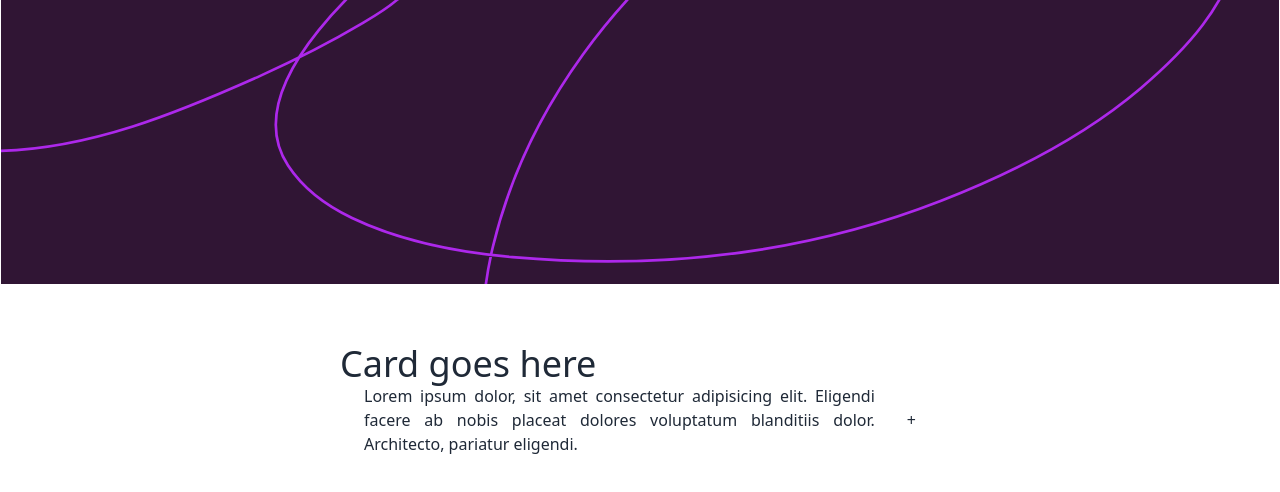
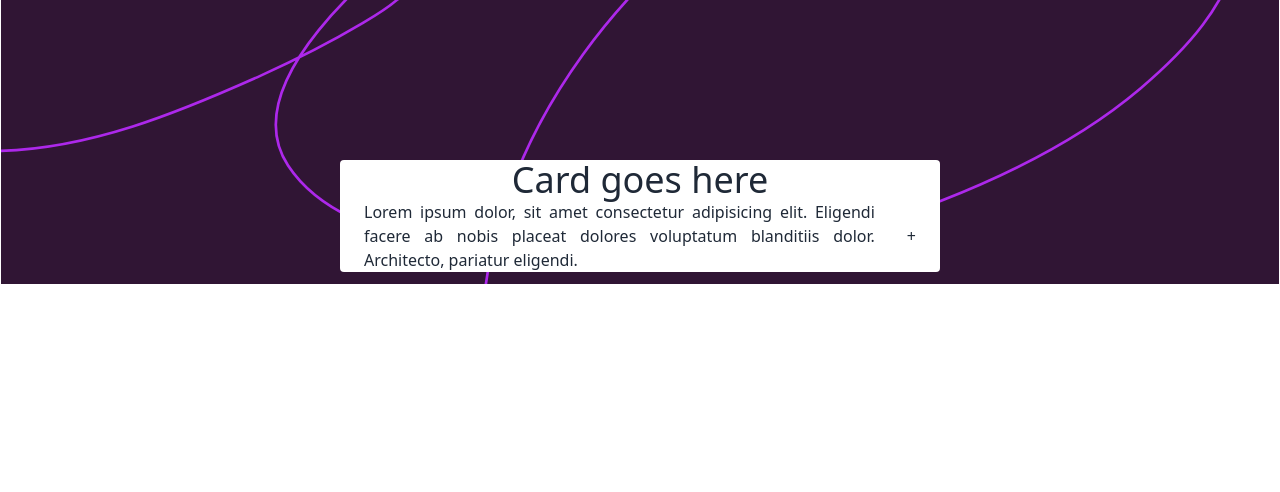
Before and after one commit to Hcmwebs/faq-accordion, a React (Vite) app: page / in a window 1280 px wide. Shown: the top 492 px of the page. Built offline with nearby package versions, Linux system fonts and the light colour scheme.

Commit message:
removed the margin auto as the compo es centered as grid

```diff
--- a/src/components/Card.jsx
+++ b/src/components/Card.jsx
@@ -7,8 +7,8 @@ const Card = () => {
 		setShow(!show);
 	};
 	return (
-		<div className='grid grid-col-1 bg-white mx-auto w-full max-w-sm lg:max-w-[600px]'>
-			<h1 className='text-4xl'>Card goes here</h1>
+		<div className='grid grid-col-1 place-item-center bg-white w-full max-w-sm lg:max-w-[600px] rounded absolute top-24 lg:top-40 left-[50%] -translate-x-1/2'>
+			<h1 className='text-4xl text-center'>Card goes here</h1>
 
 			<div className='grid grid-col-1 place-items-center gap-y-4 px-6 text-justify'>
 				<header className='flex gap-x-8'>
```
